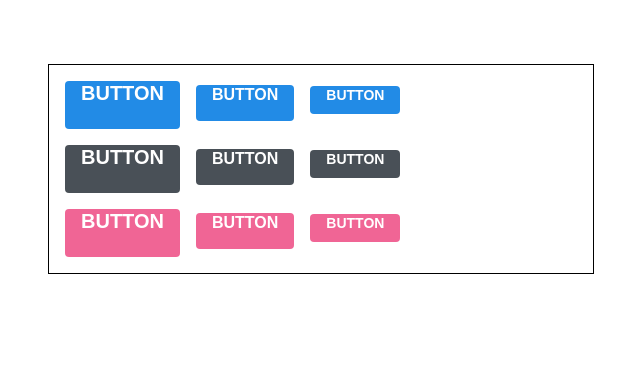
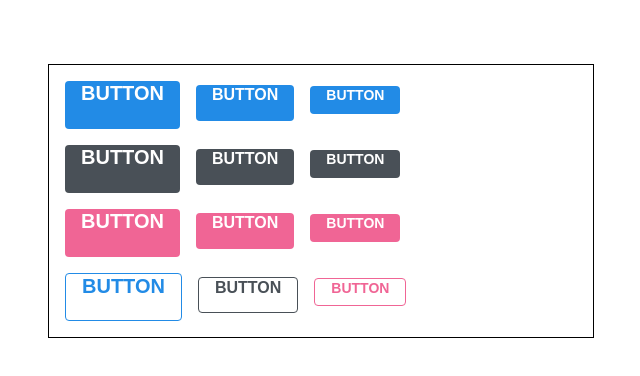
Before and after one commit to devsangho/styling-with-styled-components, a React (Create React App) app: page / in a window 1280 px wide. Shown: the top 376 px of the page, without its empty margins (319-959 px from the left). Built offline with nearby package versions, Linux system fonts and the light colour scheme.

Commit message:
Outline props 추가

```diff
--- a/src/App.js
+++ b/src/App.js
@@ -51,6 +51,17 @@
             BUTTON
             </Button>
         </ButtonGroup>
+        <ButtonGroup>
+          <Button size="large" outline>
+            BUTTON
+          </Button>
+          <Button color="gray" outline>
+            BUTTON
+          </Button>
+          <Button color="pink" size="small" outline>
+            BUTTON
+          </Button>
+        </ButtonGroup>
       </AppBlock>
     </ThemeProvider >
   );
--- a/src/components/Button.js
+++ b/src/components/Button.js
@@ -13,9 +13,20 @@
             &:active {
                 background: ${darken(0.1, '#228be6')};
             }
-        `
+            ${props => props.outline &&
+                css`
+                    color: ${selected};
+                    background: none;
+                    border: 1px solid ${selected};
+                    &:hover {
+                        background: ${selected};
+                        color: white;
+                    }
+                `
+            }
+        `;
     }}
-`
+`;
 const sizes = {
     large: {
         height: '3rem',
@@ -65,13 +76,13 @@
     }
 `;
 
-function Button({ children, color, size, ...rest }) {
-    return <StyledButton color={color} size={size} {...rest}>{children}</StyledButton>
+function Button({ children, color, size, outline, ...rest }) {
+    return <StyledButton color={color} size={size} outline={outline} {...rest}>{children}</StyledButton>
 }
 
 Button.defaultProps = {
     color: 'blue',
-    size: 'medium'
+    size: 'medium',
 };
 
 export default Button;
```
